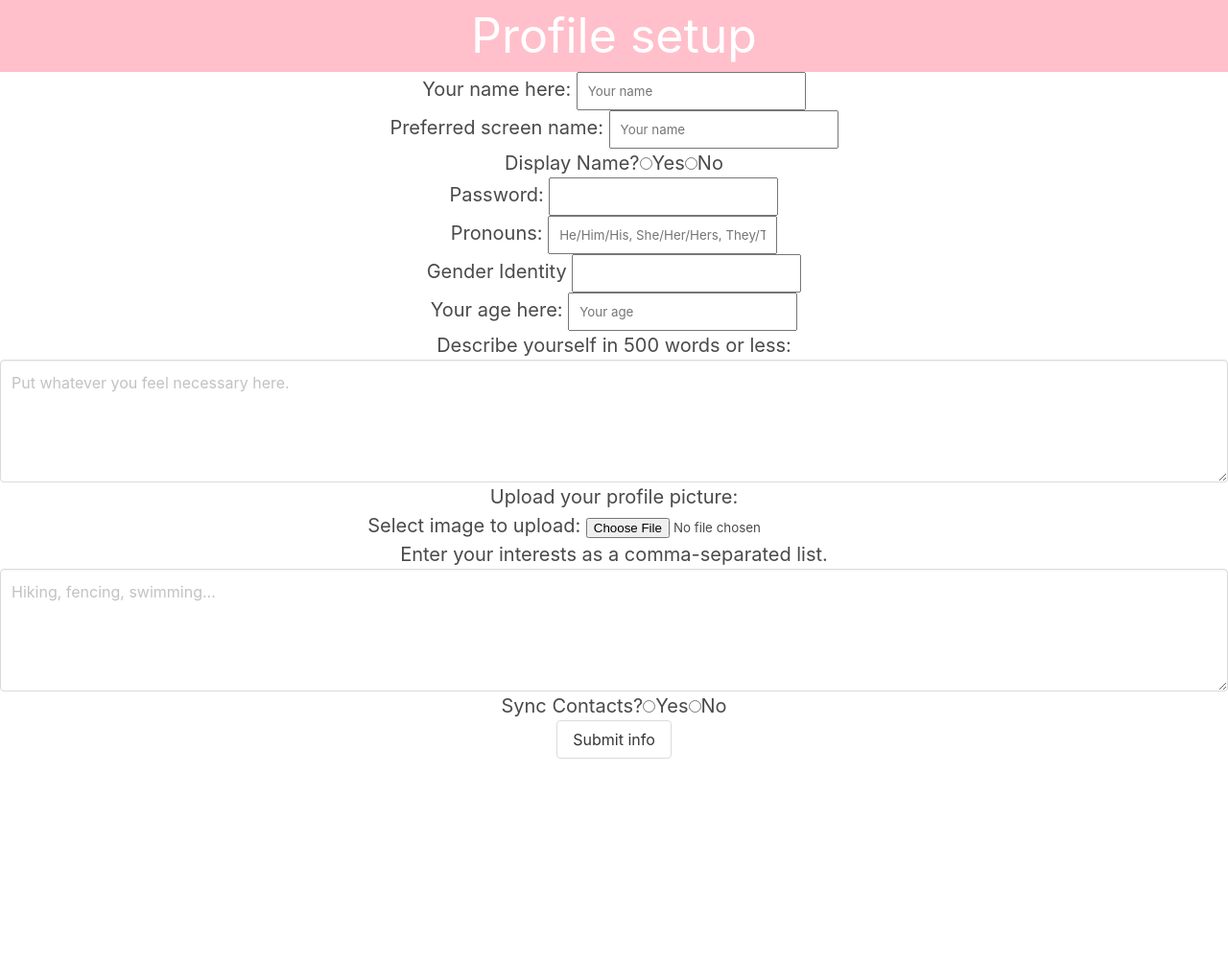
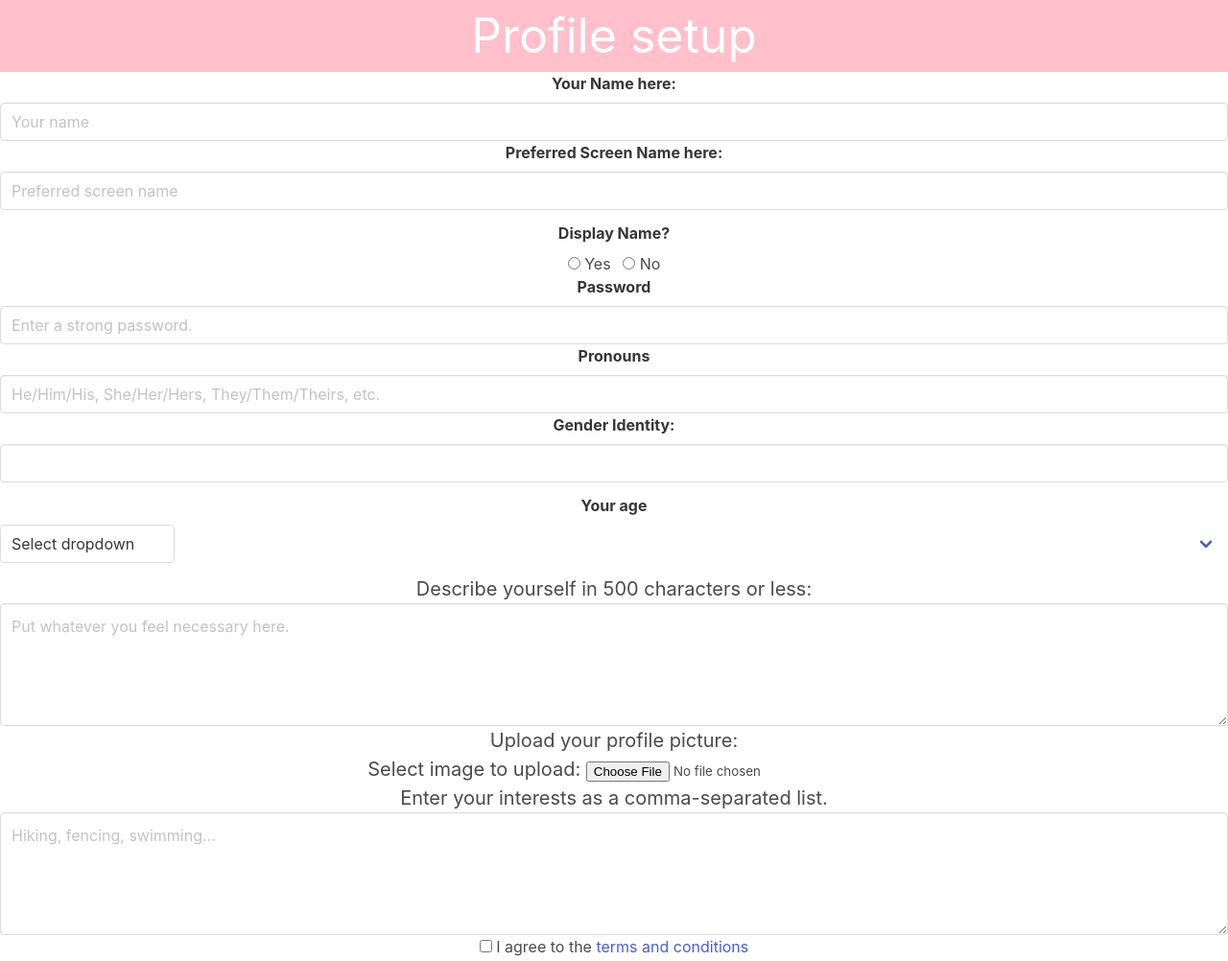
Before and after one commit to rohaid-bakh/COMP426-RAR, a website: page profilesetup.html in a window 1280 px wide. Shown: the top 1002 px of the page at 96% size. Before the commit the page ends 800 px from the top, so only its background shows below. Drawn offline with nearby package versions, Linux system fonts and the light colour scheme.

Commit message:
New HTML

```diff
--- a/profilesetup.css
+++ b/profilesetup.css
@@ -14,6 +14,7 @@
 div {
     column-count: 1;
     align-content: center;
+    width: 100%;
 }
 
 .button {
@@ -26,6 +27,7 @@ div {
 
 body {
     background:white;
+    align-content: center;
 }
 
 .padding {
@@ -34,3 +36,7 @@ body {
     padding-right: 10px;
     padding-left: 10px;
 }
+
+.radio {
+    align-content: center;
+}
--- a/profilesetup.html
+++ b/profilesetup.html
@@ -13,27 +13,61 @@
 
 <body>
         <section class="centerthatshit">
-                        <div>
-                                Your name here: <input class="padding" placeholder="Your name"></input>
+                        <div class="field">
+                                <label class="label">Your Name here:</label>
+                                <div class="control">
+                                        <input class="input" type="text" placeholder="Your name">
+                                </div>
+                                <label class="label">Preferred Screen Name here:</label>
+                                <div class="control">
+                                        <input class="input" type="text" placeholder="Preferred screen name">
+                                </div>
                         </div>
                         <div>
-                                Preferred screen name: <input class="padding" placeholder="Your name"></input>
+                                <label class="label">Display Name?</label>
+                                <div class="field">
+                                        <div class="control">
+                                                <label class="radio">
+                                                    <input type="radio" name="question">
+                                                    Yes
+                                                </label>
+                                                <label class="radio">
+                                                    <input type="radio" name="question">
+                                                    No
+                                                </label>
+                                        </div>
+                                </div>
                         </div>
-                        <div>Display Name?<input type="radio" name="" value="">Yes</input</div><input type="radio" name="" value="">No</input></div>
+
+                        <div class="field">
+                                <label class="label">Password</label>
+                                <div class="control">
+                                        <input class="input" type="text" placeholder="Enter a strong password.">
+                                </div>
+
+                                <label class="label">Pronouns</label>
+                                <div class="control">
+                                        <input class="input" type="text" placeholder="He/Him/His, She/Her/Hers, They/Them/Theirs, etc.">
+                                </div>
+
+                                <label class="label">Gender Identity:</label>
+                                <div class="control">
+                                        <input class="input" type="text" placeholder="">
+                                </div>
+                        </div>
+                        <div class="field">
+                                <label class="label">Your age</label>
+                                        <div class="control">
+                                          <div class="select">
+                                            <select>
+                                              <option>Select dropdown</option>
+                                              <option>18</option>
+                                            </select>
+                                          </div>
+                                        </div>
+                                      </div>
                         <div>
-                                Password: <input class="padding" placeholder=""></input>
-                        </div>
-                        <div>
-                                Pronouns: <input class="padding" placeholder="He/Him/His, She/Her/Hers, They/Them/Theirs, etc."></input>
-                        </div>
-                        <div>
-                                Gender Identity <input class="padding" placeholder=""></input>
-                        </div>
-                        <div>
-                                Your age here: <input class="padding" placeholder="Your age"></input>
-                        </div>
-                        <div>
-                                <label>Describe yourself in 500 words or less:</label>
+                                <label>Describe yourself in 500 characters or less:</label>
                         </div>
                         <div>
                                 <textarea class="textarea" class="padding" placeholder="Put whatever you feel necessary here."></textarea>
@@ -49,9 +83,14 @@
                                 Enter your interests as a comma-separated list.
                                 <textarea class="textarea" class="padding" placeholder="Hiking, fencing, swimming..."></textarea>
                         </div>
-                        <div>
-                                Sync Contacts?<input type="radio" name="" value="">Yes</input><input type="radio" name="" value="">No</input>
-                        </div>
+                        <div class="field">
+                                        <div class="control">
+                                          <label class="checkbox">
+                                            <input type="checkbox">
+                                            I agree to the <a href="#">terms and conditions</a>
+                                          </label>
+                                        </div>
+                                      </div>
                 <input class="button" type="submit" value="Submit info">
         </section>
 </body>
```
